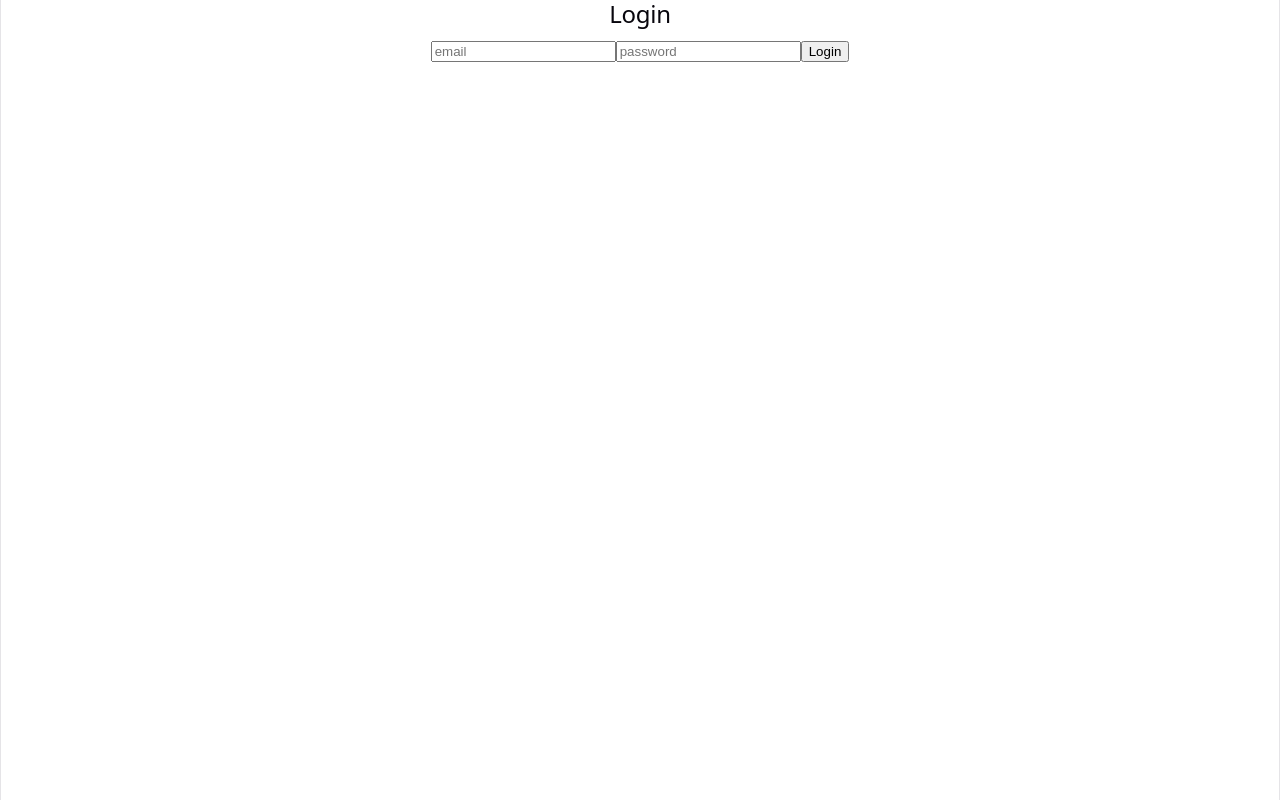
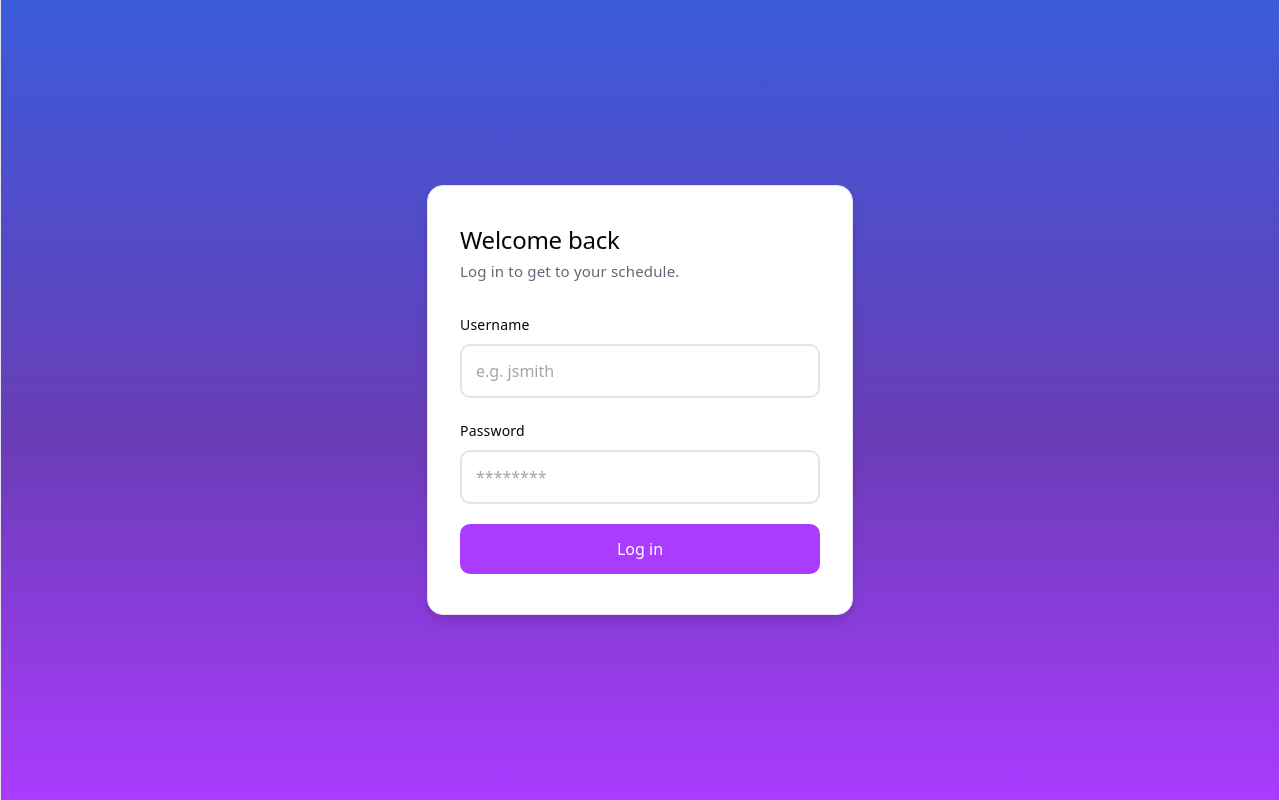
Before and after one commit to Christoph2209/CompliWise, a React (Vite) app in the folder frontend/: page /login in a window 1280 px wide. Built offline with nearby package versions, Linux system fonts and the light colour scheme.

Commit message:
updated login page to look pretty :3

```diff
--- /dev/null
+++ b/frontend/src/pages/LoginPage.css
@@ -0,0 +1,135 @@
+.login-page {
+  flex: 1;
+  display: flex;
+  align-items: center;
+  justify-content: center;
+  padding: 24px;
+  min-height: 100svh;
+  box-sizing: border-box;
+  background: linear-gradient(180deg, #3b5bdb 0%, #6a3db6 55%, #aa3bff 100%);
+}
+
+.login-card {
+  width: 100%;
+  max-width: 360px;
+  padding: 40px 32px;
+  border: 1px solid var(--border);
+  border-radius: 16px;
+  background: var(--bg);
+  box-shadow: var(--shadow);
+  text-align: left;
+}
+
+.login-title {
+  margin: 0 0 4px;
+  text-align: left;
+}
+
+.login-subtitle {
+  color: var(--text);
+  font-size: 15px;
+  margin: 0 0 28px;
+}
+
+.login-field {
+  margin-bottom: 20px;
+  transform: scale(1);
+  transform-origin: left center;
+  transition: transform 0.2s ease;
+}
+
+.login-field label {
+  display: block;
+  font-size: 14px;
+  font-weight: 500;
+  color: var(--text-h);
+  margin-bottom: 6px;
+}
+
+.login-field input {
+  width: 100%;
+  box-sizing: border-box;
+  padding: 12px 14px;
+  font: inherit;
+  font-size: 16px;
+  color: var(--text-h);
+  background: var(--bg);
+  border: 2px solid var(--border);
+  border-radius: 10px;
+  outline: none;
+  transition: border-color 0.2s ease, box-shadow 0.2s ease;
+}
+
+.login-field input::placeholder {
+  color: var(--text);
+  opacity: 0.6;
+}
+
+.login-field:hover {
+  transform: scale(1.03);
+}
+
+.login-field:hover input {
+  border-color: var(--accent-border);
+  box-shadow: 0 0 0 4px var(--accent-bg);
+}
+
+.login-field input:focus-visible {
+  border-color: var(--accent);
+  box-shadow: 0 0 0 4px var(--accent-bg);
+}
+
+.login-field:has(input:focus-visible) {
+  transform: scale(1.03);
+}
+
+.login-error {
+  color: #d63b3b;
+  font-size: 14px;
+  margin: -8px 0 16px;
+}
+
+.login-button {
+  width: 100%;
+  padding: 12px;
+  font: inherit;
+  font-size: 16px;
+  font-weight: 500;
+  color: #fff;
+  background: var(--accent);
+  border: none;
+  border-radius: 10px;
+  cursor: pointer;
+  transition: opacity 0.2s ease, transform 0.1s ease;
+}
+
+.login-button:hover:not(:disabled) {
+  opacity: 0.9;
+}
+
+.login-button:active:not(:disabled) {
+  transform: scale(0.98);
+}
+
+.login-button:disabled {
+  opacity: 0.6;
+  cursor: not-allowed;
+}
+
+.login-button:focus-visible {
+  outline: 2px solid var(--accent);
+  outline-offset: 2px;
+}
+
+.login-forgot {
+  display: block;
+  margin-top: 16px;
+  font-size: 14px;
+  color: var(--accent);
+  text-align: center;
+  text-decoration: none;
+}
+
+.login-forgot:hover {
+  text-decoration: underline;
+}
--- a/frontend/src/pages/LoginPage.tsx
+++ b/frontend/src/pages/LoginPage.tsx
@@ -1,41 +1,80 @@
 import { useState } from "react";
 import { useAuth } from "../context/authContext";
 import { useNavigate } from "react-router-dom";
+import "./LoginPage.css";
 
 export default function Login() {
   const { login } = useAuth();
   const navigate = useNavigate();
 
-  const [email, setEmail] = useState("");
+  const [username, setUsername] = useState("");
   const [password, setPassword] = useState("");
+  const [error, setError] = useState("");
+  const [isSubmitting, setIsSubmitting] = useState(false);
 
   const handleLogin = async () => {
+    setError("");
+    setIsSubmitting(true);
     try {
-      await login(email, password);
+      await login(username, password);
       navigate("/");
     } catch (err) {
-      alert("Invalid login");
+      setError("That username or password doesn't match. Give it another try.");
+    } finally {
+      setIsSubmitting(false);
+    }
+  };
+
+  const handleKeyDown = (e: React.KeyboardEvent) => {
+    if (e.key === "Enter") {
+      handleLogin();
     }
   };
 
   return (
-    <div>
-      <h2>Login</h2>
+    <div className="login-page">
+      <div className="login-card">
+        <h2 className="login-title">Welcome back</h2>
+        <p className="login-subtitle">Log in to get to your schedule.</p>
 
+        <div className="login-field">
+          <label htmlFor="username">Username</label>
           <input
-        placeholder="email"
-        value={email}
-        onChange={(e) => setEmail(e.target.value)}
+            id="username"
+            placeholder="e.g. jsmith"
+            value={username}
+            onChange={(e) => setUsername(e.target.value)}
+            onKeyDown={handleKeyDown}
+            autoComplete="username"
           />
+        </div>
 
+        <div className="login-field">
+          <label htmlFor="password">Password</label>
           <input
-        placeholder="password"
+            id="password"
+            placeholder="********"
             type="password"
             value={password}
             onChange={(e) => setPassword(e.target.value)}
+            onKeyDown={handleKeyDown}
+            autoComplete="current-password"
           />
+        </div>
 
-      <button onClick={handleLogin}>Login</button>
+        {error && <p className="login-error">{error}</p>}
+
+        <button
+          className="login-button"
+          onClick={handleLogin}
+          disabled={isSubmitting}
+        >
+          {isSubmitting ? "Logging in..." : "Log in"}
+        </button>
+
+        {/* Group's forgot-password decision pending -- wire this up once finalized */}
+        {/* <a className="login-forgot" href="#">Forgot your password?</a> */}
+      </div>
     </div>
   );
 }
```
Also changed, not shown: 2 other files (tests, documents, lock files or other folders). Lines whose indentation alone changed are shown as unchanged.
